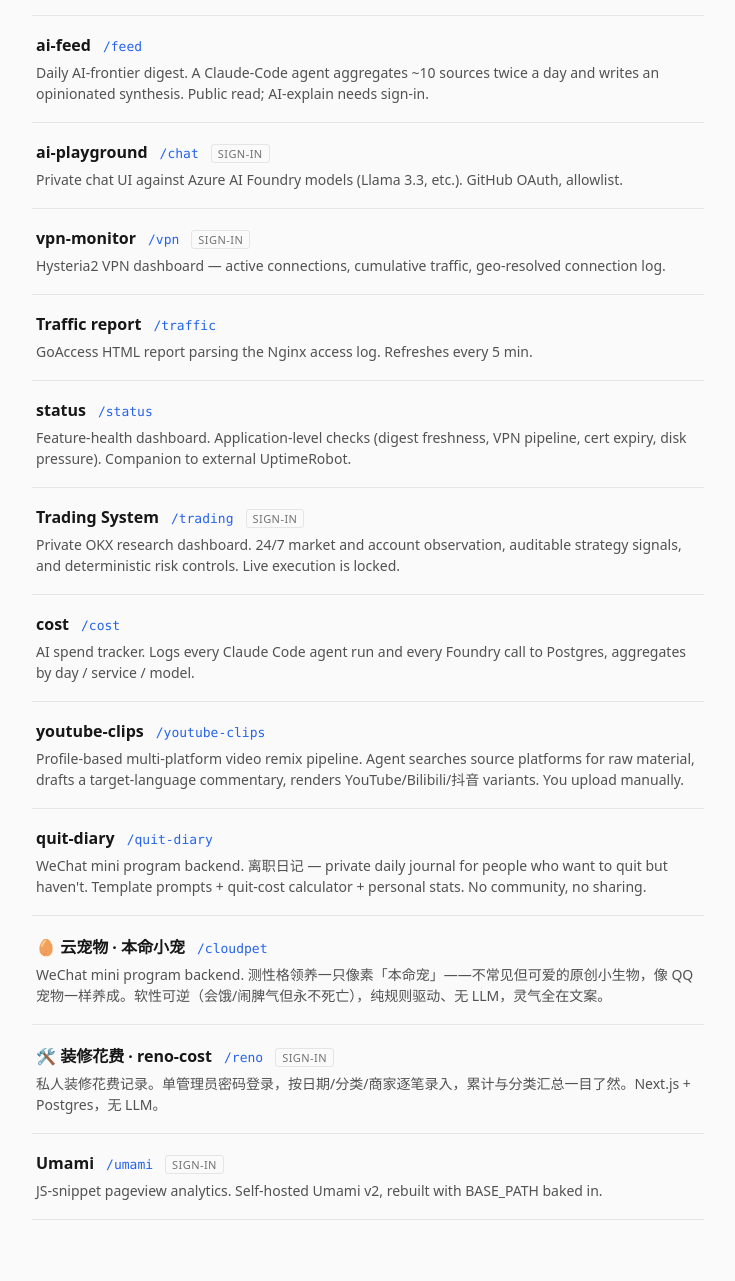
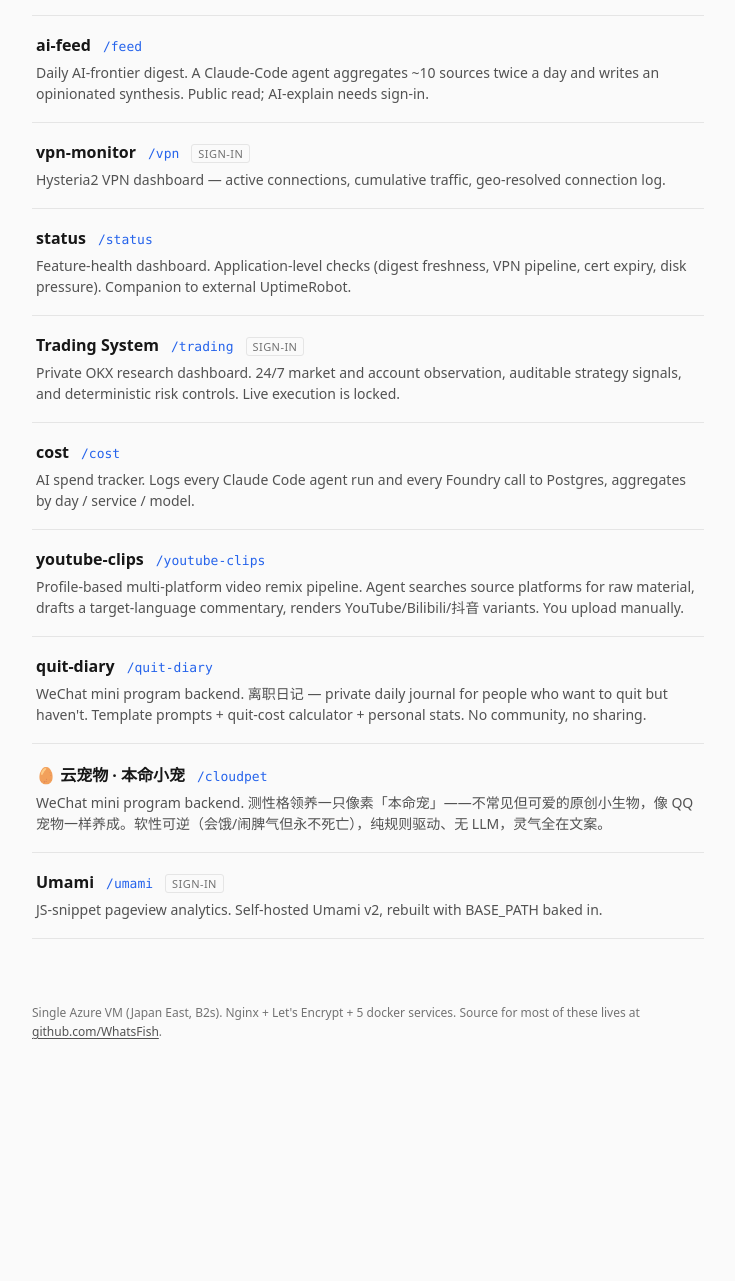
Before and after one commit to WhatsFish/site-index, a plain HTML site: page index.html in a window 1280 px wide. Shown: the part 469-1750 px from the top of the page, without its empty margins (272-1007 px from the left). After the commit the page ends 1618 px from the top, so only its background shows below. Drawn offline with Linux system fonts and the light colour scheme.

Commit message:
Remove retired renovation chat and traffic report entries
Co-authored-by: Copilot <223556219+Copilot@users.noreply.github.com>

```diff
--- a/index.html
+++ b/index.html
@@ -170,15 +170,6 @@
       <p class="desc">Daily AI-frontier digest. A Claude-Code agent aggregates ~10 sources twice a day and writes an opinionated synthesis. Public read; AI-explain needs sign-in.</p>
     </a>
 
-    <a class="item" href="/chat/">
-      <div class="item-row">
-        <span class="name">ai-playground</span>
-        <span class="path">/chat</span>
-        <span class="auth">sign-in</span>
-      </div>
-      <p class="desc">Private chat UI against Azure AI Foundry models (Llama 3.3, etc.). GitHub OAuth, allowlist.</p>
-    </a>
-
     <a class="item" href="/vpn/">
       <div class="item-row">
         <span class="name">vpn-monitor</span>
@@ -186,14 +177,6 @@
         <span class="auth">sign-in</span>
       </div>
       <p class="desc">Hysteria2 VPN dashboard — active connections, cumulative traffic, geo-resolved connection log.</p>
-    </a>
-
-    <a class="item" href="/traffic/">
-      <div class="item-row">
-        <span class="name">Traffic report</span>
-        <span class="path">/traffic</span>
-      </div>
-      <p class="desc">GoAccess HTML report parsing the Nginx access log. Refreshes every 5 min.</p>
     </a>
 
     <a class="item" href="/status">
@@ -245,15 +228,6 @@
       <p class="desc">WeChat mini program backend. 测性格领养一只像素「本命宠」——不常见但可爱的原创小生物，像 QQ 宠物一样养成。软性可逆（会饿/闹脾气但永不死亡），纯规则驱动、无 LLM，灵气全在文案。</p>
     </a>
 
-    <a class="item" href="/reno/">
-      <div class="item-row">
-        <span class="name">🛠️ 装修花费 · reno-cost</span>
-        <span class="path">/reno</span>
-        <span class="auth">sign-in</span>
-      </div>
-      <p class="desc">私人装修花费记录。单管理员密码登录，按日期/分类/商家逐笔录入，累计与分类汇总一目了然。Next.js + Postgres，无 LLM。</p>
-    </a>
-
     <a class="item" href="/umami/">
       <div class="item-row">
         <span class="name">Umami</span>
```
